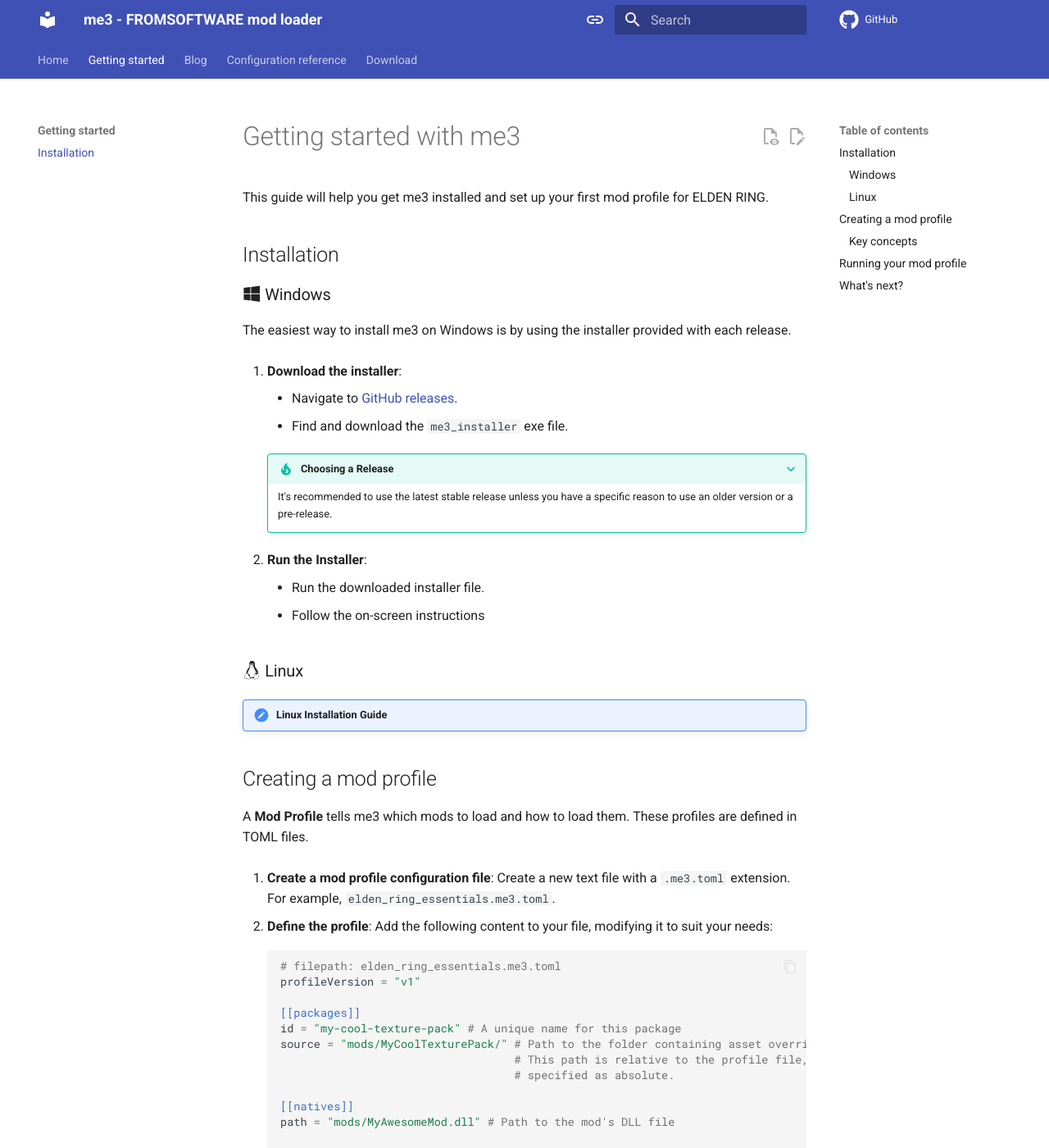
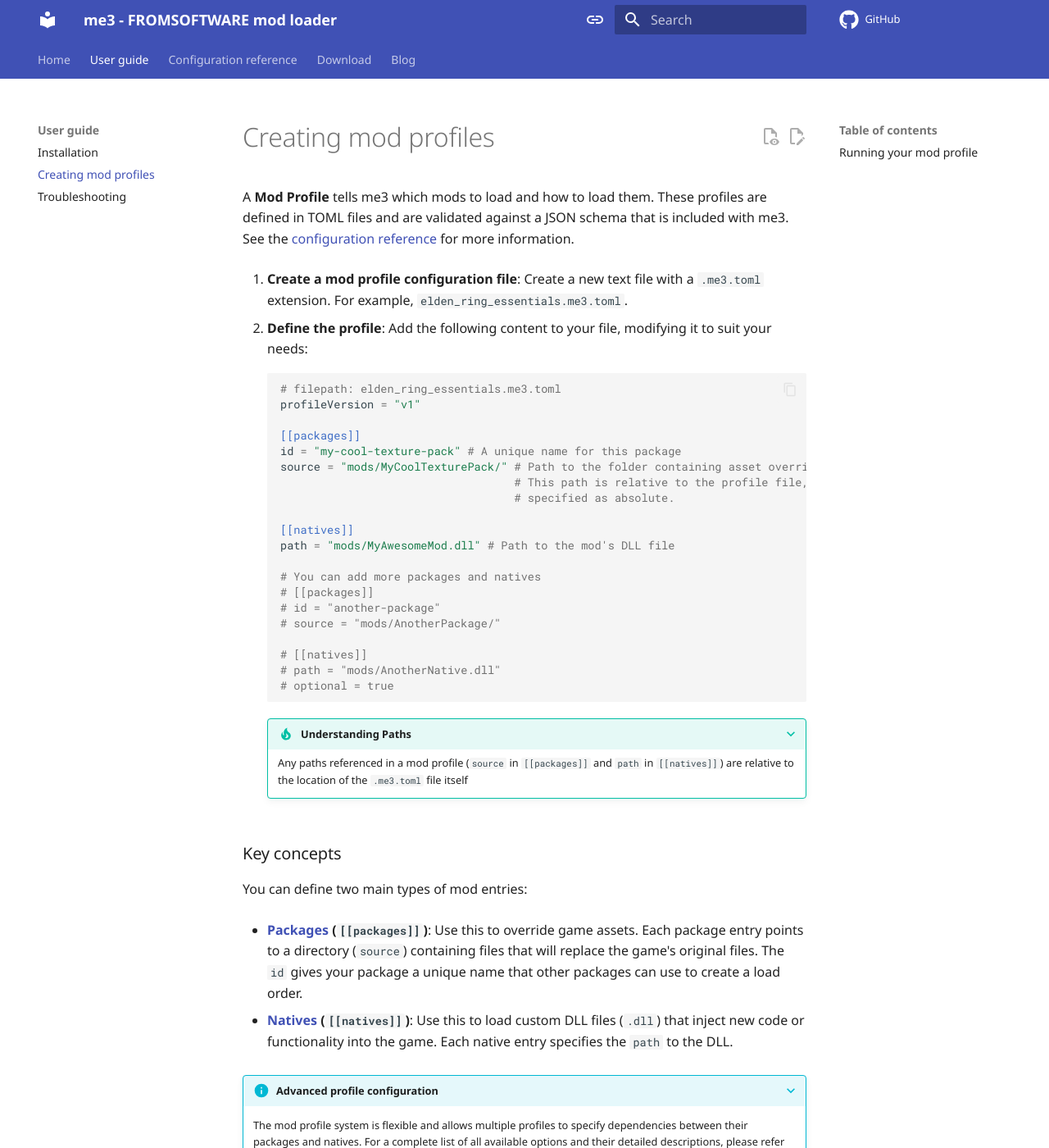
Before and after one commit to garyttierney/me3, an MkDocs documentation site: the page built from docs/user-guide/creating-mod-profiles.md, in a window 1280 px wide and 1400 px high. Shown: the whole window at 82% size. Built offline with MkDocs 1.6.1 and Material for MkDocs 9.7.7, drawn with Linux system fonts in a browser that asks for light colours; comment, search, counter and statistics services are not loaded; some of the changed text lies outside the part shown.

Commit message:
Split up getting started into user guide

```diff
--- /dev/null
+++ b/docs/user-guide/.meta.yml
@@ -0,0 +1 @@
+comments: false
--- a/docs/getting-started.md
+++ b/docs/user-guide/creating-mod-profiles.md
@@ -1,34 +1,7 @@
-# Getting started with me3
 
-This guide will help you get me3 installed and set up your first mod profile for ELDEN RING.
+# Creating mod profiles
 
-## Installation
-
-### :fontawesome-brands-windows:  Windows
-
-The easiest way to install me3 on Windows is by using the installer provided with each release.
-
-1.  **Download the installer**:
-
-    - Navigate to [GitHub releases](https://github.com/garyttierney/me3/releases/latest).
-    - Find and download the `me3_installer` exe file.
-
-    ???+ tip "Choosing a Release"
-
-        It's recommended to use the latest stable release unless you have a specific reason to use an older version or a pre-release.
-
-2.  **Run the Installer**:
-
-    - Run the downloaded installer file.
-    - Follow the on-screen instructions
-
-### :fontawesome-brands-linux:  Linux
-
-!!! todo "Linux Installation Guide"
-
-## Creating a mod profile
-
-A **Mod Profile** tells me3 which mods to load and how to load them. These profiles are defined in TOML files.
+A **Mod Profile** tells me3 which mods to load and how to load them. These profiles are defined in TOML files and are validated against a JSON schema that is included with me3. See the [configuration reference](../configuration-reference.md) for more information.
 
 1.  **Create a mod profile configuration file**:
     Create a new text file with a `.me3.toml` extension. For example, `elden_ring_essentials.me3.toml`.
@@ -67,10 +40,9 @@
 
 You can define two main types of mod entries:
 
-*   **[Packages](./configuration-reference.md#package) (`[[packages]]`)**: Use this to override game assets. Each package entry points to a directory (`source`) containing files that will replace the game's original files. The `id` gives your package a unique name that other packages can use to create a load order.
+- **[Packages](./configuration-reference.md#package) (`[[packages]]`)**: Use this to override game assets. Each package entry points to a directory (`source`) containing files that will replace the game's original files. The `id` gives your package a unique name that other packages can use to create a load order.
 
-*   **[Natives](./configuration-reference.md#native) (`[[natives]]`)**: Use this to load custom DLL files (`.dll`) that inject new code or functionality into the game. Each native entry specifies the `path` to the DLL.
-
+- **[Natives](./configuration-reference.md#native) (`[[natives]]`)**: Use this to load custom DLL files (`.dll`) that inject new code or functionality into the game. Each native entry specifies the `path` to the DLL.
 
 ???+ info "Advanced profile configuration"
 
@@ -79,5 +51,3 @@
 ## Running your mod profile
 
 !!! todo "Launcher guide"
-
-## What's next?
--- a/mkdocs.yml
+++ b/mkdocs.yml
@@ -8,6 +8,8 @@
 # Set the Material for MkDocs theme
 theme:
   name: material
+  font:
+    text: Noto Sans
   features:
     - content.action.edit
     - content.action.view
@@ -38,18 +40,18 @@
   icon:
     repo: fontawesome/brands/github
   palette:
-    - media: "(prefers-color-scheme)"
+    - media: '(prefers-color-scheme)'
       toggle:
         icon: material/link
         name: Switch to light mode
-    - media: "(prefers-color-scheme: light)"
+    - media: '(prefers-color-scheme: light)'
       scheme: default
       primary: indigo
       accent: indigo
       toggle:
         icon: material/toggle-switch
         name: Switch to dark mode
-    - media: "(prefers-color-scheme: dark)"
+    - media: '(prefers-color-scheme: dark)'
       scheme: slate
       primary: black
       accent: indigo
@@ -66,13 +68,14 @@
 
 nav:
   - Home: index.md
-  - Getting started:
-    - Installation: getting-started.md
-  - Blog:
-    - blog/index.md
+  - User guide:
+      - Installation: user-guide/installation.md
+      - Creating mod profiles: user-guide/creating-mod-profiles.md
+      - Troubleshooting: user-guide/troubleshooting.md
   - Configuration reference: configuration-reference.md
   - Download: https://github.com/garyttierney/me3/releases/latest
-
+  - Blog:
+      - blog/index.md
 plugins:
   - blog
   - offline
@@ -87,6 +90,7 @@
   - footnotes
   - md_in_html
   - toc:
+      toc_depth : "1-2"
       permalink: true
   # Python Markdown Extensions
   - pymdownx.arithmatex:
```
Also changed, not shown: docs/index.md (+3 -2 lines), docs/user-guide/distribution.md (added, +1 -0 lines), docs/user-guide/installation.md (added, +48 -0 lines), docs/user-guide/troubleshooting.md (added, +10 -0 lines).
